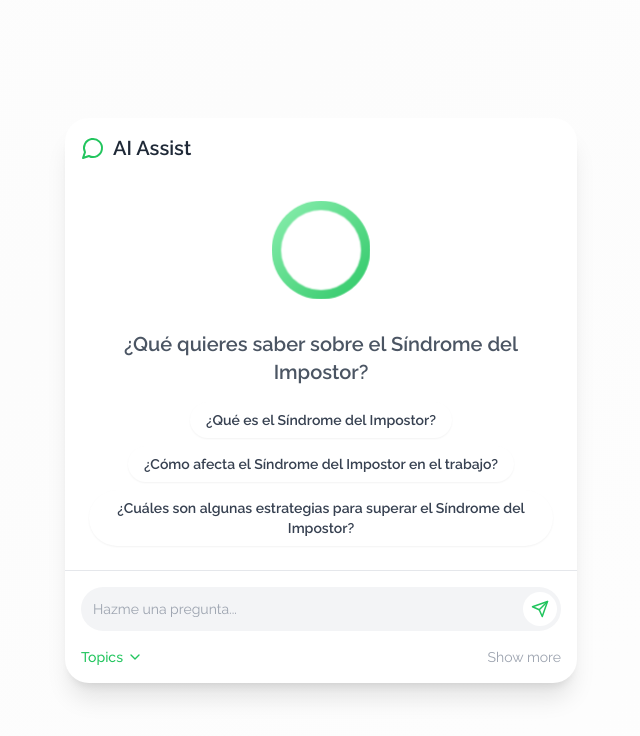
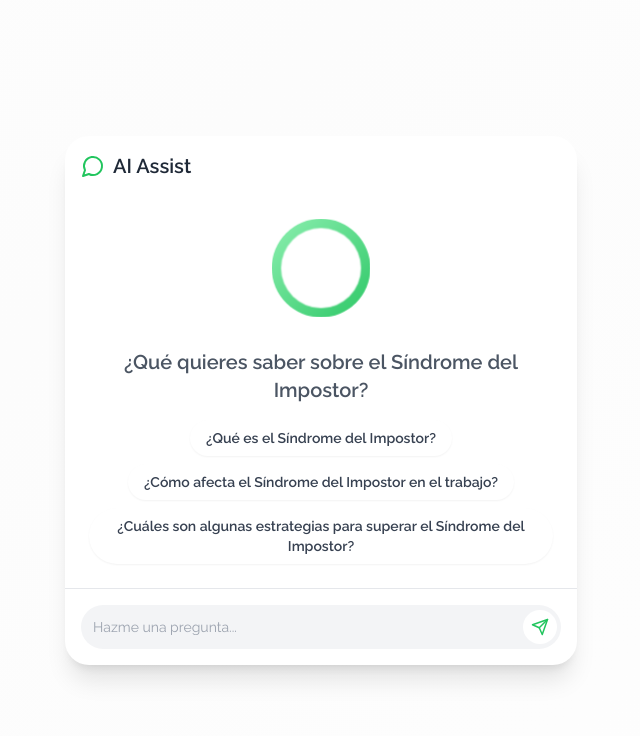
Before and after one commit to leifermendez/bolt-chat, a React (Vite) app: page / in a window 1280 px wide. Shown: the top 736 px of the page, without its empty margins (319-959 px from the left). Built offline with nearby package versions, Linux system fonts and the light colour scheme.

Commit message:
fix:remove footer

```diff
--- a/src/components/InputArea.tsx
+++ b/src/components/InputArea.tsx
@@ -80,7 +80,7 @@ export const InputArea: React.FC<InputAreaProps> = ({ input, setInput, handleQue
                     {loading ? <Loader2 className="animate-spin" /> : <Send size={18} />}
                 </button>
             </div>
-            <div className="mt-4 flex justify-between items-center">
+            {/* <div className="mt-4 flex justify-between items-center">
                 <button className="text-green-500 text-sm font-medium flex items-center space-x-1 hover:text-green-600 transition duration-300">
                     <span>Topics</span>
                     <ChevronDown size={16} />
@@ -88,7 +88,7 @@ export const InputArea: React.FC<InputAreaProps> = ({ input, setInput, handleQue
                 <button className="text-gray-400 text-sm hover:text-gray-600 transition duration-300">
                     Show more
                 </button>
-            </div>
+            </div> */}
         </div>
     );
 };
```
